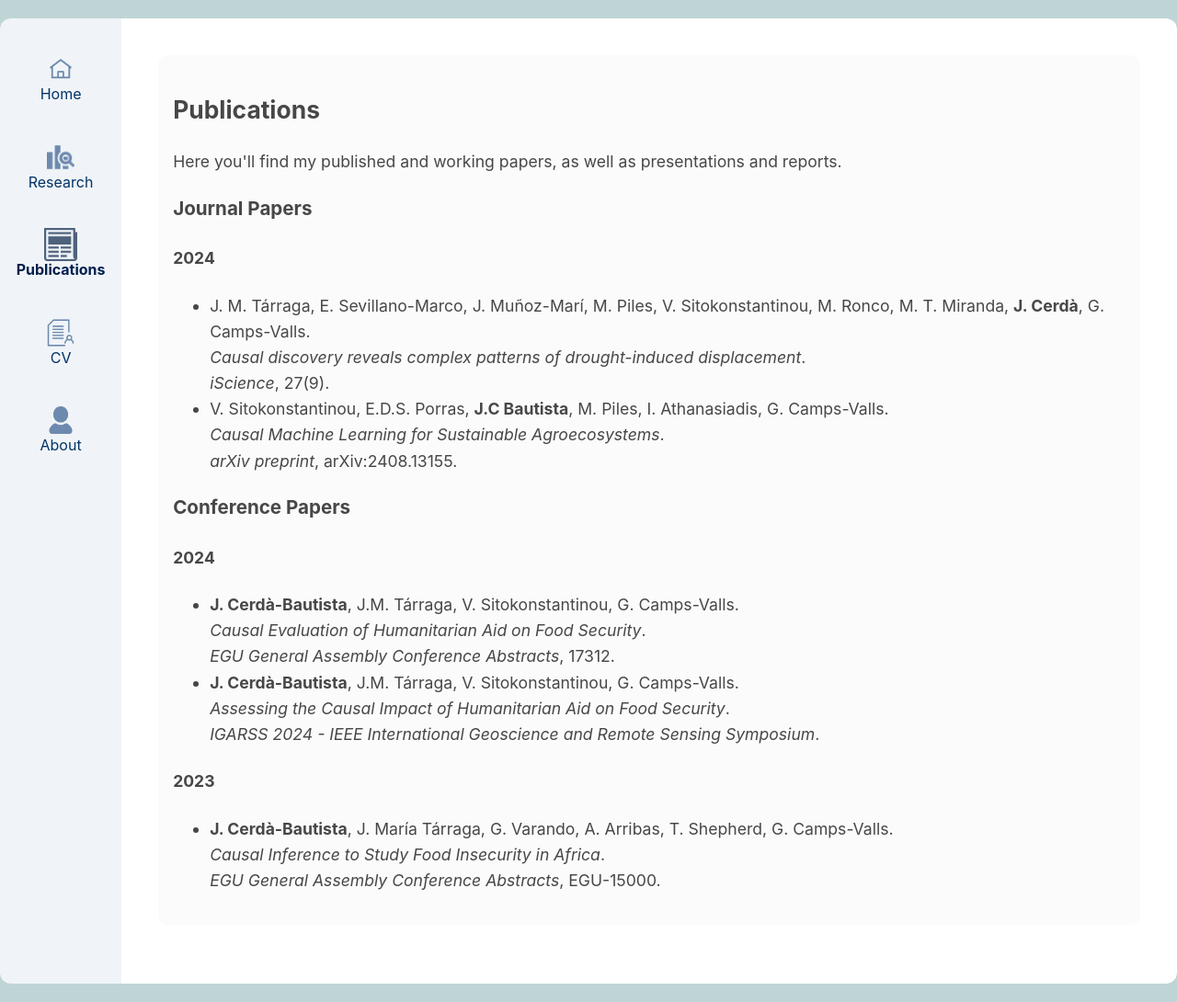
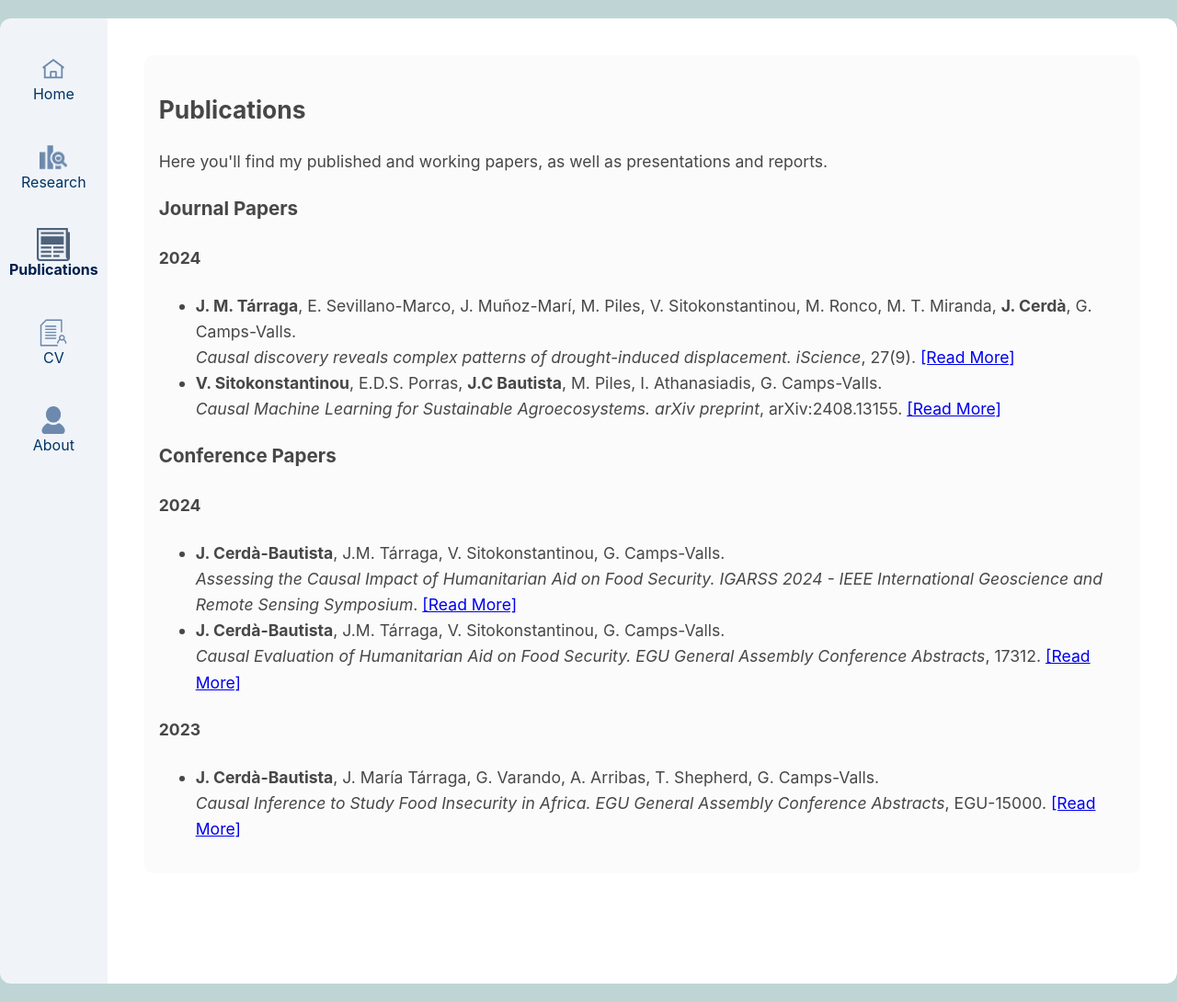
Before and after one commit to jordicbau/jordicbau.github.io, a Jekyll site: the page built from publications.md, in a window 1280 px wide. Shown: the whole page at 92% size. Built offline with Jekyll 4.4.1, drawn with Linux system fonts in a browser that asks for light colours.

Commit message:
Update publications.md

```diff
--- a/publications.md
+++ b/publications.md
@@ -12,14 +12,12 @@
 <h4>2024</h4>
 <ul>
   <li>
-    J. M. Tárraga, E. Sevillano-Marco, J. Muñoz-Marí, M. Piles, V. Sitokonstantinou, M. Ronco, M. T. Miranda, <strong>J. Cerdà</strong>, G. Camps-Valls.<br>
-    <em>Causal discovery reveals complex patterns of drought-induced displacement</em>.<br>
-    <em>iScience</em>, 27(9).
+    <strong>J. M. Tárraga</strong>, E. Sevillano-Marco, J. Muñoz-Marí, M. Piles, V. Sitokonstantinou, M. Ronco, M. T. Miranda, <strong>J. Cerdà</strong>, G. Camps-Valls.<br>
+    <em>Causal discovery reveals complex patterns of drought-induced displacement. iScience</em>, 27(9). <a href="https://www.cell.com/iscience/fulltext/S2589-0042(24)01853-4" target="_blank">[Read More]</a>
   </li>
   <li>
-    V. Sitokonstantinou, E.D.S. Porras, <strong>J.C Bautista</strong>, M. Piles, I. Athanasiadis, G. Camps-Valls.<br>
-    <em>Causal Machine Learning for Sustainable Agroecosystems</em>.<br>
-    <em>arXiv preprint</em>, arXiv:2408.13155.
+    <strong>V. Sitokonstantinou</strong>, E.D.S. Porras, <strong>J.C Bautista</strong>, M. Piles, I. Athanasiadis, G. Camps-Valls.<br>
+    <em>Causal Machine Learning for Sustainable Agroecosystems. arXiv preprint</em>, arXiv:2408.13155. <a href="https://arxiv.org/abs/2408.13155" target="_blank">[Read More]</a>
   </li>
 </ul>
 
@@ -29,13 +27,11 @@
 <ul>
   <li>
     <strong>J. Cerdà-Bautista</strong>, J.M. Tárraga, V. Sitokonstantinou, G. Camps-Valls.<br>
-    <em>Causal Evaluation of Humanitarian Aid on Food Security</em>.<br>
-    <em>EGU General Assembly Conference Abstracts</em>, 17312.
+    <em>Assessing the Causal Impact of Humanitarian Aid on Food Security. IGARSS 2024 - IEEE International Geoscience and Remote Sensing Symposium</em>. <a href="https://arxiv.org/abs/2310.11287" target="_blank">[Read More]</a>
   </li>
   <li>
     <strong>J. Cerdà-Bautista</strong>, J.M. Tárraga, V. Sitokonstantinou, G. Camps-Valls.<br>
-    <em>Assessing the Causal Impact of Humanitarian Aid on Food Security</em>.<br>
-    <em>IGARSS 2024 - IEEE International Geoscience and Remote Sensing Symposium</em>.
+    <em>Causal Evaluation of Humanitarian Aid on Food Security. EGU General Assembly Conference Abstracts</em>, 17312. <a href="https://meetingorganizer.copernicus.org/EGU24/EGU24-17312.html?pdf" target="_blank">[Read More]</a>
   </li>
 </ul>
 
@@ -43,8 +39,8 @@
 <ul>
   <li>
     <strong>J. Cerdà-Bautista</strong>, J. María Tárraga, G. Varando, A. Arribas, T. Shepherd, G. Camps-Valls.<br>
-    <em>Causal Inference to Study Food Insecurity in Africa</em>.<br>
-    <em>EGU General Assembly Conference Abstracts</em>, EGU-15000.
+    <em>Causal Inference to Study Food Insecurity in Africa. EGU General Assembly Conference Abstracts</em>, EGU-15000. <a href="https://meetingorganizer.copernicus.org/EGU24/EGU24-17312.html" target="_blank">[Read More]</a>
   </li>
 </ul>
+
 </section>
```
